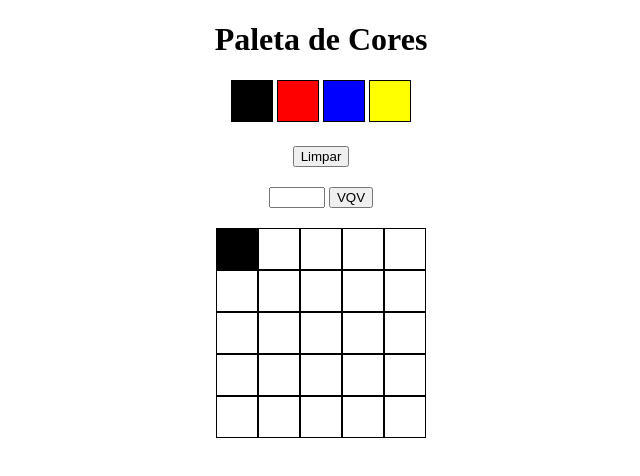
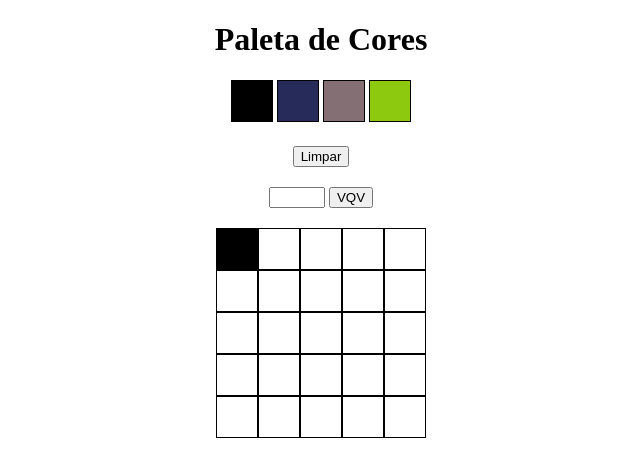
Before and after one commit to Murilo-MRS/trybe-pixel-art, a website: page index.html in a window 1280 px wide. Both pictures are taken after a click on the element 556 px from the left and 248 px from the top of the page. Shown: the whole page, without its empty margins (319-959 px from the left). Drawn offline with Linux system fonts and the light colour scheme.

Commit message:
add requisito 12 corrigido, commit final :rocket:

```diff
--- a/index.html
+++ b/index.html
@@ -10,10 +10,10 @@
   <body>
     <h1 id="title">Paleta de Cores</h1>
     <div id="color-palette">
-      <div class="color black selected"></div>
-      <div class="color red"></div>
-      <div class="color blue"></div>
-      <div class="color yellow"></div>
+      <div class="color 0 selected"></div>
+      <div class="color 1"></div>
+      <div class="color 2"></div>
+      <div class="color 3"></div>
     </div>
     <button id="clear-board">Limpar</button>
     <div class="input">
--- a/script.js
+++ b/script.js
@@ -2,18 +2,23 @@ const paletaCor = document.querySelectorAll('.color');
 const pixelBoard = document.querySelector('#pixel-board');
 const input = document.getElementById('board-size');
 const btnSize = document.getElementById('generate-board');
+const corAleatoria = [];
+const corPreta = document.getElementsByClassName('color')[0];
+corPreta.style.backgroundColor = 'rgb(0, 0, 0)';
 
 // ------ PIXEL BORDA 5X5
 function boardSize(tamanho) {
   for (let index = 0; index < tamanho * tamanho; index += 1) {
     const pixel = document.createElement('div');
-    pixel.classList = 'pixel white';
+    pixel.classList = 'pixel';
+    pixel.style.backgroundColor = 'rgb(255, 255, 255)';
     const largura = 42 * tamanho;
     pixelBoard.style.width = `${largura}px`;
     pixelBoard.appendChild(pixel);
   }
 }
 boardSize(5);
+
 // ------- FUNÇÃO PARA ADICIONAR CLASSE SELECTED
 function selected() {
   for (let index = 0; index < paletaCor.length; index += 1) {
@@ -25,28 +30,31 @@ function selected() {
   }
 }
 selected();
+
 // ------- FUNÇÃO PARA TROCAR A COR DO PIXEL
 const pixelColor = document.querySelectorAll('.pixel');
 function colorirPixel() {
   for (let index = 0; index < pixelColor.length; index += 1) {
     pixelColor[index].addEventListener('click', (e) => {
-      const elementoCor = document.querySelector('.selected').classList[1];
-      e.target.className = `pixel ${elementoCor}`;
+      const elementoCor = document.querySelector('.selected').style.backgroundColor;
+      e.target.style.backgroundColor = elementoCor;
     });
   }
 }
 colorirPixel();
+
 // ------- FUNÇÃO RESETAR QUADRO DE PIXELS
 function limpar() {
   const btnLimpar = document.getElementById('clear-board');
   btnLimpar.addEventListener('click', () => {
     for (let index = 0; index < pixelColor.length; index += 1) {
-      pixelColor[index].className = 'pixel white';
+      pixelColor[index].style.backgroundColor = 'rgb(255, 255, 255)';
     }
   });
 }
 limpar();
-// ------ FUNÇÃO PARA LIMPAR DIV PIXEL ANTES DE CRIAR MAIS
+
+// ------ FUNÇÃO PARA APAGAR todas as DIV PIXEL ANTES DE CRIAR MAIS
 function apagarBoard() {
   while (pixelBoard.hasChildNodes()) {
     pixelBoard.removeChild(pixelBoard.firstChild);
@@ -60,6 +68,7 @@ btnSize.addEventListener('click', () => {
   if (parseFloat(novoTamanho) === 0 || !novoTamanho) {
     alert('Board inválido!');
   }
+  // verifica e atribui valores quando < 5 e >50
   if (input.value < 5) {
     novoTamanho = 5;
   }
@@ -69,3 +78,26 @@ btnSize.addEventListener('click', () => {
   }
   boardSize(novoTamanho);
 });
+
+// ------- FUNÇÃO PARA GERAR CORES ALEATÓRIAS
+function gerarCorAleatória() {
+  const hex = 'ABDCEF0123456789';
+  let character = '#';
+
+  for (let index = 0; index < 6; index += 1) {
+    character += hex[Math.floor(Math.random() * 16)];
+  }
+  return character;
+}
+
+function atualizaCorAleatoria() {
+  while (corAleatoria.length <= 3) {
+    corAleatoria.push(gerarCorAleatória());
+  }
+}
+atualizaCorAleatoria();
+// ----- FUNÇÃO CRIA DIVS DE CORES ALEATORIAS
+
+for (let index = 1; index < document.getElementsByClassName('color').length; index += 1) {
+  document.getElementsByClassName('color')[index].style.backgroundColor = `${corAleatoria[index]}`;
+}
--- a/style.css
+++ b/style.css
@@ -12,31 +12,7 @@ body {
   border: 1px solid black;
   height: 40px;
   width: 40px;
-}
-
-.black {
-  background-color: black;
   display: inline-block;
-}
-
-.red {
-  display: inline-block;
-  background-color: red;
-}
-
-.blue {
-  display: inline-block;
-  background-color: blue;
-}
-
-.yellow {
-  display: inline-block;
-  background-color: yellow;
-}
-
-.white {
-  display: inline-block;
-  background-color: white;
 }
 
 .pixel {
```
